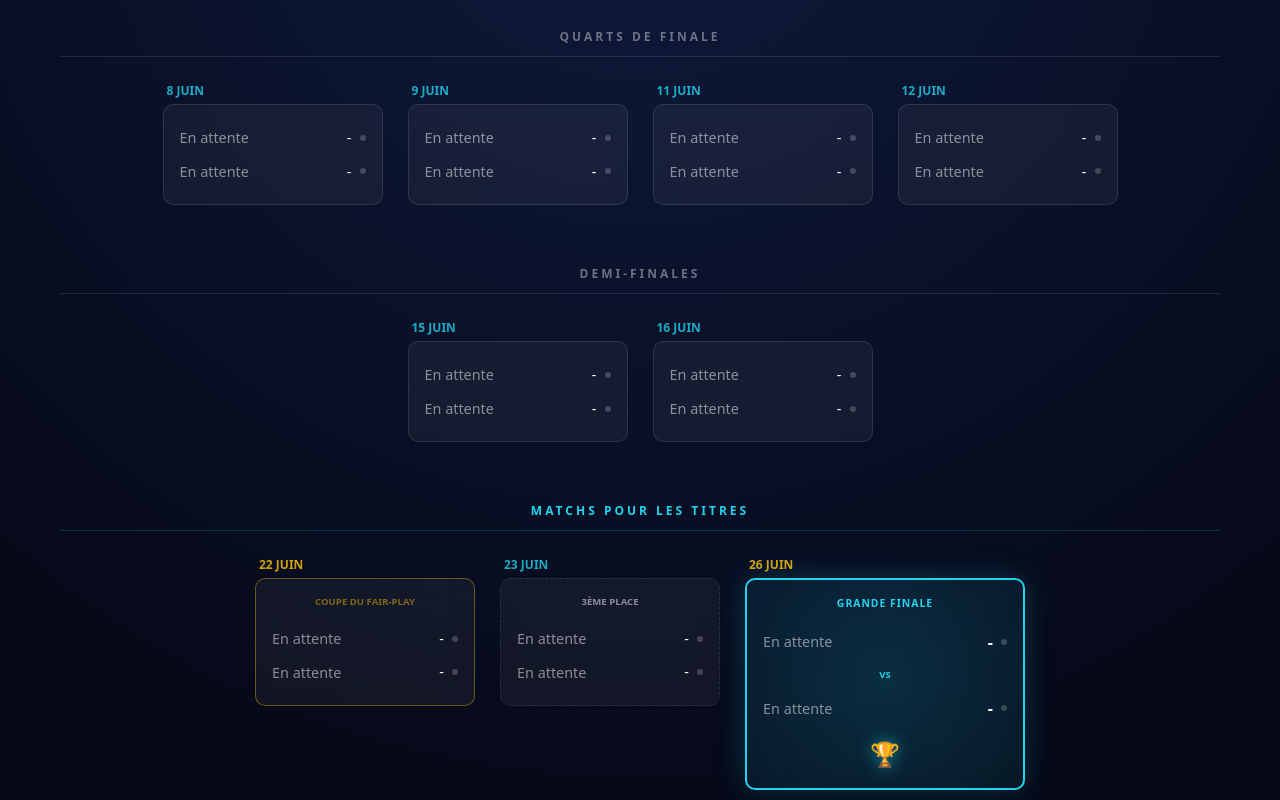
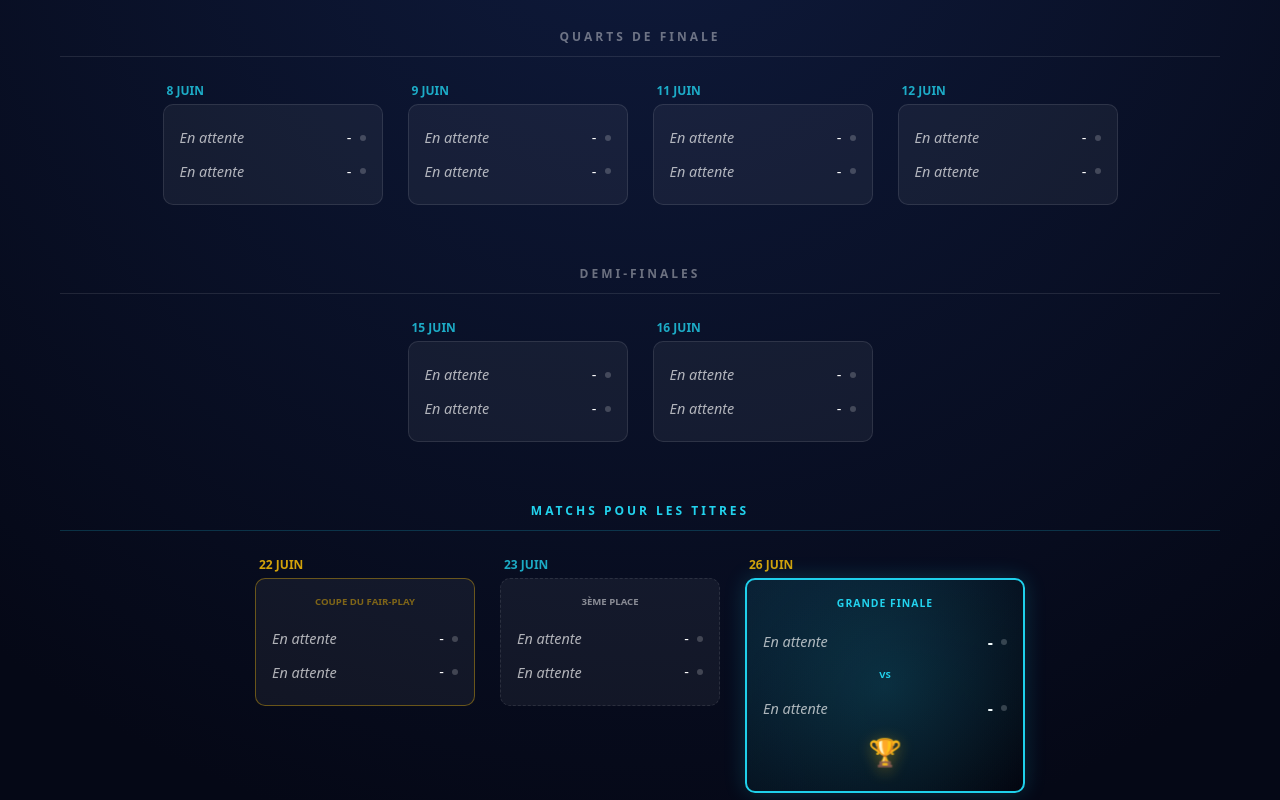
Before and after one commit to RayaneO18/Tournament, a Next.js app: page /phase-finale in a window 1280 px wide. Shown: the part 180-980 px from the top of the page. Built offline with nearby package versions, Linux system fonts and the light colour scheme.

Commit message:
ajout d'animation page phase final

```diff
--- a/app/page.module.css
+++ b/app/page.module.css
@@ -652,6 +652,18 @@ font-weight: bold;
   margin-bottom: 3rem;
 }
 
+/* Animation d'apparition fluide au chargement de la page */
+@keyframes fadeInUp {
+  from {
+    opacity: 0;
+    transform: translateY(15px);
+  }
+  to {
+    opacity: 1;
+    transform: translateY(0);
+  }
+}
+
 .rowsWrapper {
   display: flex;
   flex-direction: column;
@@ -660,6 +672,7 @@ font-weight: bold;
   max-width: 1200px;
   margin: 0 auto;
   padding: 0 20px 80px 20px;
+  animation: fadeInUp 0.5s cubic-bezier(0.16, 1, 0.3, 1) forwards;
 }
 
 .stageRow {
@@ -714,19 +727,48 @@ font-weight: bold;
   padding: 16px;
   min-width: 220px;
   position: relative;
-  transition: transform 0.2s ease;
+  /* Ajout d'une transition plus douce et complète pour l'effet Hover */
+  transition: transform 0.3s cubic-bezier(0.2, 0.8, 0.2, 1),
+              box-shadow 0.3s ease,
+              background-color 0.3s ease,
+              border-color 0.3s ease;
+}
+
+/* Effet interactif moderne au survol des cartes */
+.matchCard:hover {
+  transform: translateY(-4px) scale(1.02);
+  background-color: rgba(255, 255, 255, 0.08);
+  border-color: rgba(255, 255, 255, 0.2);
+  box-shadow: 0 10px 20px rgba(0, 0, 0, 0.3);
+  cursor: pointer;
 }
 
 .cardDimmed {
   border-style: dashed;
 }
 
+/* Animation de pulsation néon sur-mesure pour la Grande Finale */
+@keyframes finaleGlowPulse {
+  0% {
+    border-color: #22d3ee;
+    box-shadow: 0 0 20px rgba(34, 211, 238, 0.15);
+  }
+  100% {
+    border-color: #06b6d4;
+    box-shadow: 0 0 35px rgba(34, 211, 238, 0.45);
+  }
+}
+
 .featured {
   border: 2px solid #22d3ee;
-  background: rgba(34, 211, 238, 0.08);
-  box-shadow: 0 0 30px rgba(34, 211, 238, 0.2);
+  background: linear-gradient(135deg, rgba(34, 211, 238, 0.1) 0%, rgba(0, 0, 0, 0.3) 100%);
   min-width: 280px;
   overflow: hidden;
+  animation: finaleGlowPulse 2.5s ease-in-out infinite alternate;
+}
+
+.featured:hover {
+  transform: translateY(-5px) scale(1.03);
 }
 
 .specialCard {
@@ -818,8 +860,15 @@ font-weight: bold;
   font-size: 0.9rem;
 }
 
+/* Animation douce de respiration sur l'opacité des blocs en attente */
+@keyframes pulseWaiting {
+  0% { opacity: 0.35; }
+  100% { opacity: 0.7; }
+}
+
 .teamNameWaiting {
-  opacity: 0.5;
+  font-style: italic;
+  animation: pulseWaiting 2s ease-in-out infinite alternate;
 }
 
 .teamNameStaff {
@@ -871,28 +920,56 @@ font-weight: bold;
   border-radius: 50%;
 }
 
+/* Effet de lueur LED animée sur le voyant du vainqueur */
+@keyframes dotCyanPulse {
+  0% {
+    transform: scale(1);
+    box-shadow: 0 0 6px #22d3ee;
+  }
+  100% {
+    transform: scale(1.15);
+    box-shadow: 0 0 14px #22d3ee, 0 0 4px #22d3ee;
+  }
+}
+
 .dotCyan {
   width: 6px;
   height: 6px;
   background: #22d3ee;
   border-radius: 50%;
-  box-shadow: 0 0 8px #22d3ee;
+  animation: dotCyanPulse 1.5s ease-in-out infinite alternate;
 }
 
 .finalGlow {
   position: absolute;
   top: 0; left: 0; width: 100%; height: 100%;
-  background: radial-gradient(circle at center, rgba(34, 211, 238, 0.1), transparent);
+  background: radial-gradient(circle at center, rgba(34, 211, 238, 0.15), transparent);
   pointer-events: none;
+}
+
+/* Animation de lévitation fluide pour l'émoji Trophée */
+@keyframes floatTrophy {
+  0% {
+    transform: translateY(0px) scale(1);
+    filter: drop-shadow(0 2px 4px rgba(234, 179, 8, 0.3));
+  }
+  50% {
+    transform: translateY(-5px) scale(1.1);
+    filter: drop-shadow(0 6px 12px rgba(234, 179, 8, 0.6));
+  }
+  100% {
+    transform: translateY(0px) scale(1);
+    filter: drop-shadow(0 2px 4px rgba(234, 179, 8, 0.3));
+  }
 }
 
 .trophyIcon {
   text-align: center;
-  font-size: 1.5rem;
+  font-size: 1.6rem;
   margin-top: 10px;
-  filter: drop-shadow(0 0 8px rgba(34, 211, 238, 0.6));
+  display: block;
+  animation: floatTrophy 2.5s ease-in-out infinite;
 }
-
 
 /* ==========================================================================
    5. LÉGENDE
```
